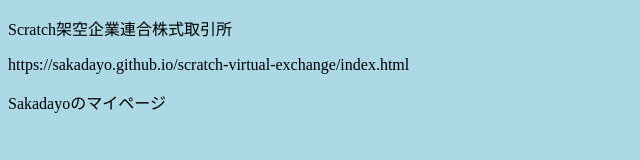
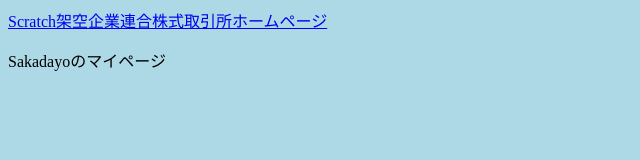
Before and after one commit to dayodayo-JP/dayodayo-JP.github.io, a plain HTML site: page index.html in a window 1280 px wide. Shown: the whole page, without its empty margins (0-640 px from the left). Drawn offline with Linux system fonts and the light colour scheme.

Commit message:
scratch-virtual-exchanges URL was fixed

```diff
--- a/index.html
+++ b/index.html
@@ -9,8 +9,7 @@
         </style>
     </head>
     <body>
-        <p>Scratch架空企業連合株式取引所</p>
-        <a>https://sakadayo.github.io/scratch-virtual-exchange/index.html</a>
+        <a href = https://sakadayo.github.io/scratch-virtual-exchange/index.html>Scratch架空企業連合株式取引所ホームページ</a>
         <p>Sakadayoのマイページ</p>
         <a></a>
     </body>
```
